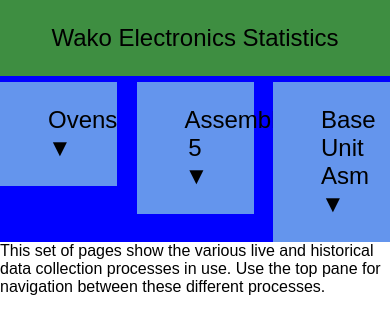
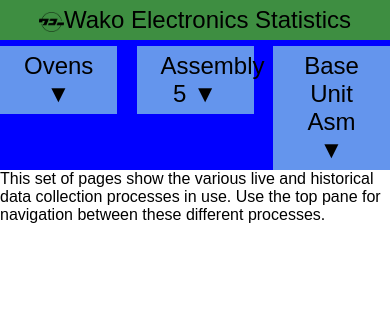
Before and after one commit to DWKessler/OvenResults, a PHP site: page /index.php in a window 390 px wide. Shown: the top 334 px of the page. Run offline with PHP 8.4, Linux system fonts and the light colour scheme; some libraries are stand-ins or nearby versions.

Commit message:
Added logo, centered header texts, and reduced header size on mobile

```diff
--- a/css/header.css
+++ b/css/header.css
@@ -28,6 +28,7 @@ a {
   padding: 1em 2em;
   /*margin: 1em 2em;*/
   font-size: 1.5em;
+  vertical-align: middle;
 }
 
 .dropdown {
@@ -39,7 +40,6 @@ a {
     display: none;
     position: absolute;
     z-index: 1;
-
 }
 
 .dropdown-content a {
@@ -49,6 +49,10 @@ a {
     background-color: cornflowerblue;
     border-width: 0px 0px 1px;
     border-style: solid;
+}
+
+.dropdown-content a:last-of-type {
+    border-width: 0px;
 }
 
 .dropdown-content a:hover {
@@ -64,6 +68,11 @@ a {
 .dropdown:hover .dropTitle,
 .mainNav:hover {
     background-color: #3e8e41;
+}
+
+.logo {
+  max-width: 25px;
+  vertical-align: middle;
 }
 
 
@@ -91,4 +100,8 @@ a {
   .mainNav, .dropdown {
     text-align: center;
   }
+
+  .dropTitle {
+    padding: 0.25em 1em;
+  }
 }
--- a/header.php
+++ b/header.php
@@ -9,7 +9,7 @@
   <body>
     <div class="header">
         <form method="get" action="index.php" class="topNav">
-          <button class="dropTitle mainNav" type="submit">Wako Electronics Statistics</button>
+          <button class="dropTitle mainNav" type="submit"><img class="logo" src="img/WakoLogoTrans.png">Wako Electronics Statistics</button>
         </form>
 
         <div class="dropdown"><p class="dropTitle">Ovens &#x25BC</p>
```
Also changed, not shown: img/WakoLogoTrans.png (added).
